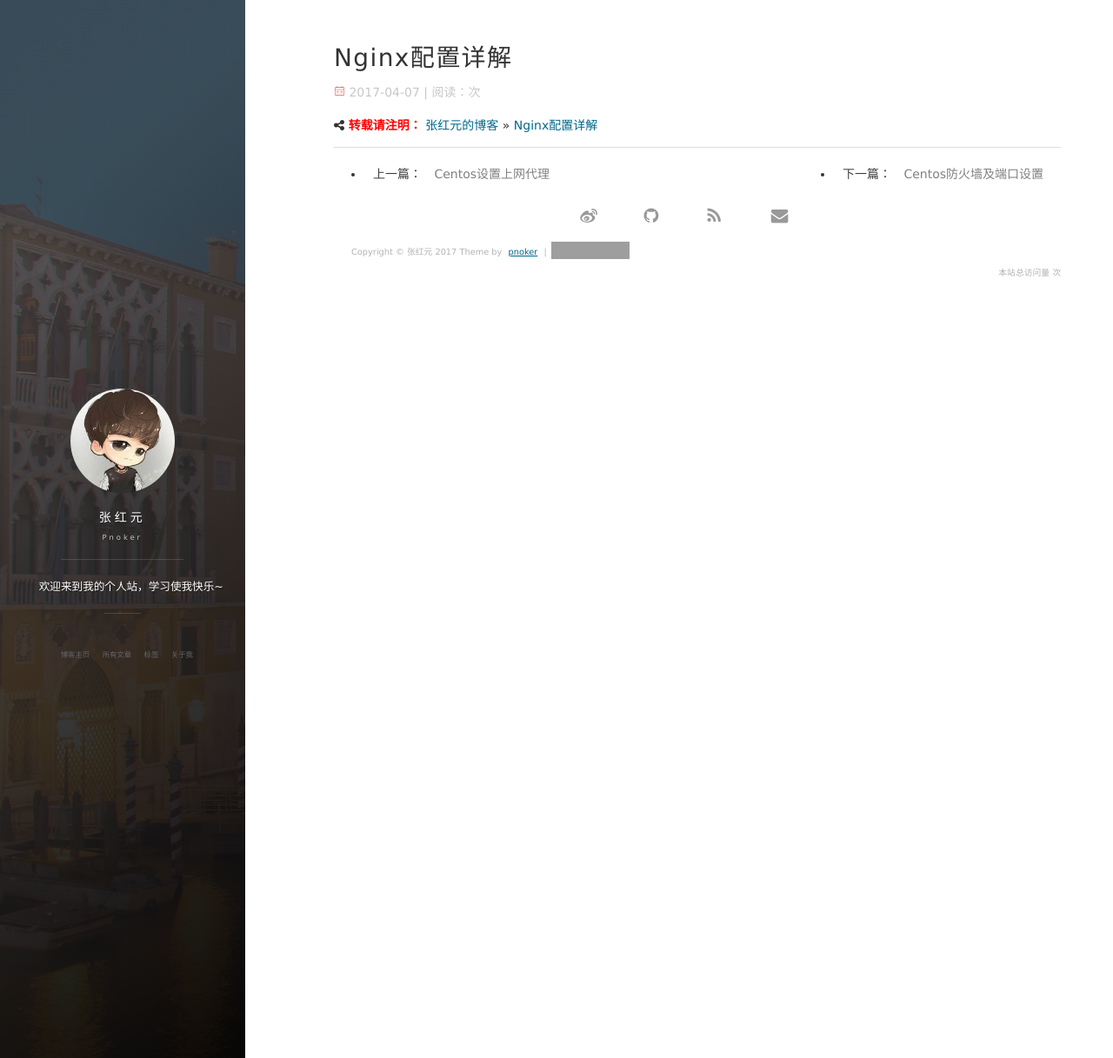
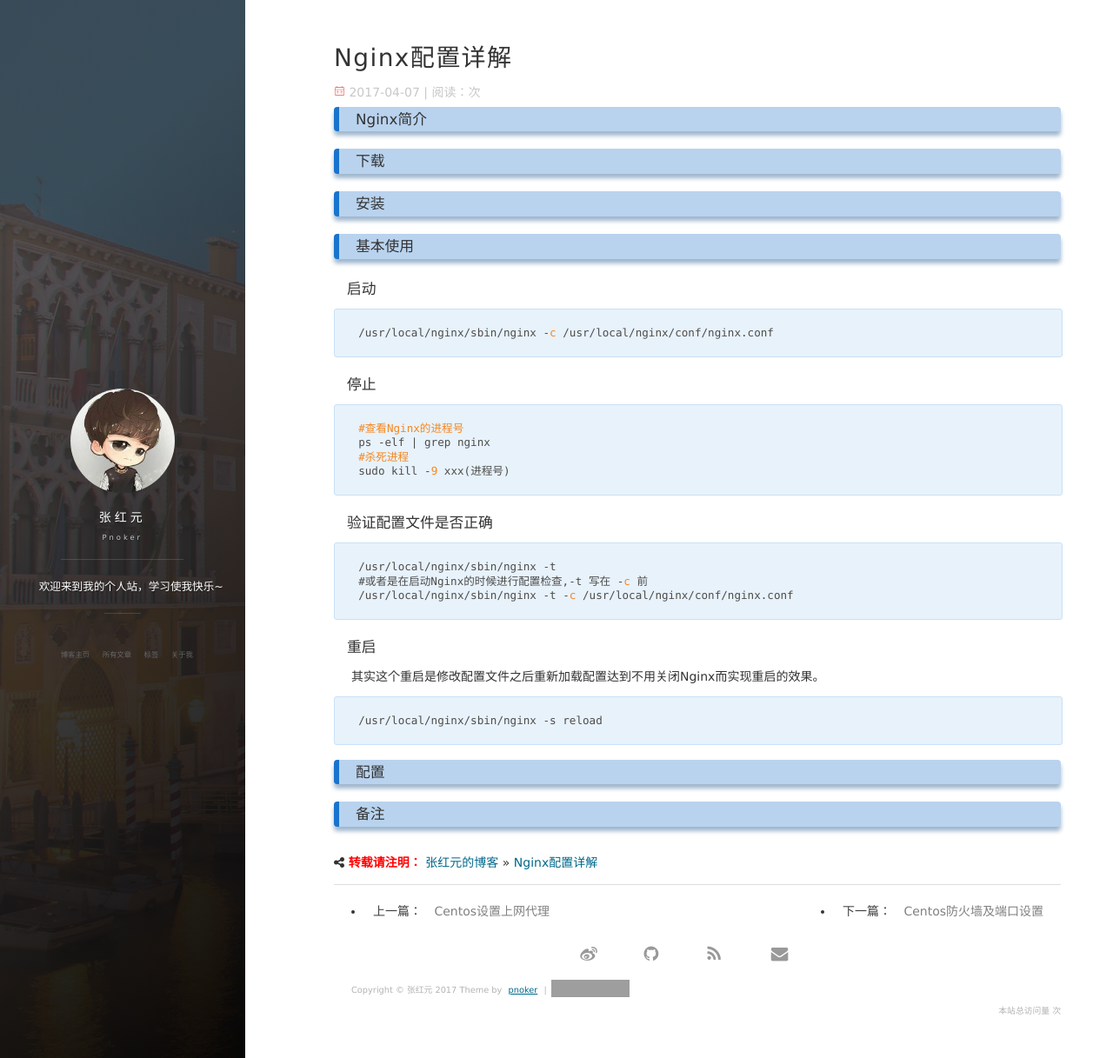
Before and after one commit to pnoker/pnoker.github.io, a Jekyll site: the page built from _posts/2017-04-07-Nginx配置详解.md, in a window 1280 px wide and 1217 px high. Shown: the whole window at 87% size. Built offline with Jekyll 4.4.1, drawn with Linux system fonts in a browser that asks for light colours; nearby versions of some CDN libraries; our own code applies the rules of GitHub Pages for plain Markdown files; comment, search, counter and statistics services are not loaded; grey boxes are pictures that could not be loaded.

Commit message:
nginx使用命令

````diff
--- a/_posts/2017-04-07-Nginx配置详解.md
+++ b/_posts/2017-04-07-Nginx配置详解.md
@@ -0,0 +1,49 @@
+---
+layout: post
+title: Nginx配置详解
+date: 2017-04-07
+tag: Linux
+---
+
+### Nginx简介
+
+### 下载
+
+### 安装
+
+### 基本使用
+
+#### 启动
+
+```bash
+/usr/local/nginx/sbin/nginx -c /usr/local/nginx/conf/nginx.conf
+```
+
+#### 停止
+
+```bash
+#查看Nginx的进程号
+ps -elf | grep nginx
+#杀死进程
+sudo kill -9 xxx(进程号)
+```
+
+#### 验证配置文件是否正确
+
+```bash
+/usr/local/nginx/sbin/nginx -t
+#或者是在启动Nginx的时候进行配置检查,-t 写在 -c 前
+/usr/local/nginx/sbin/nginx -t -c /usr/local/nginx/conf/nginx.conf
+```
+
+#### 重启
+
+其实这个重启是修改配置文件之后重新加载配置达到不用关闭Nginx而实现重启的效果。
+
+```bash
+/usr/local/nginx/sbin/nginx -s reload
+```
+
+### 配置
+
+### 备注
````
Also changed, not shown: _posts/2017-04-14-Linux系统Python升级到3.x版本.md (+3 -2 lines).
